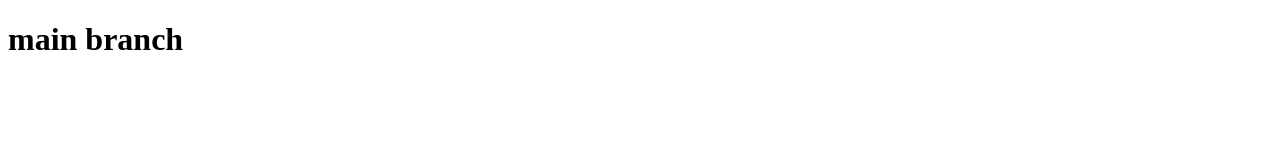
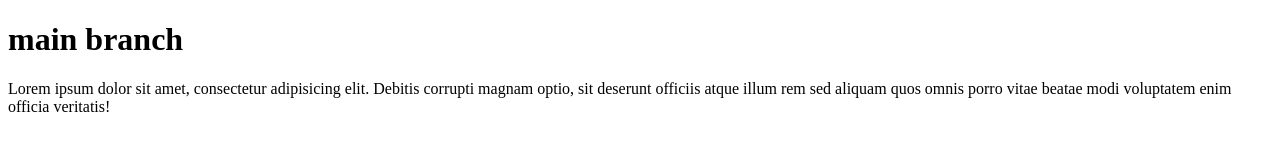
Before and after one commit to alirazarizzvi7846-cyber/thirdproject, a plain HTML site: page index.html in a window 1280 px wide. Drawn offline with Linux system fonts and the light colour scheme.

Commit message:
new commit

```diff
--- a/index.html
+++ b/index.html
@@ -8,5 +8,6 @@
 </head>
 <body>
     <h1>main branch</h1>
+    <p>Lorem ipsum dolor sit amet, consectetur adipisicing elit. Debitis corrupti magnam optio, sit deserunt officiis atque illum rem sed aliquam quos omnis porro vitae beatae modi voluptatem enim officia veritatis!</p>
 </body>
 </html>
```
